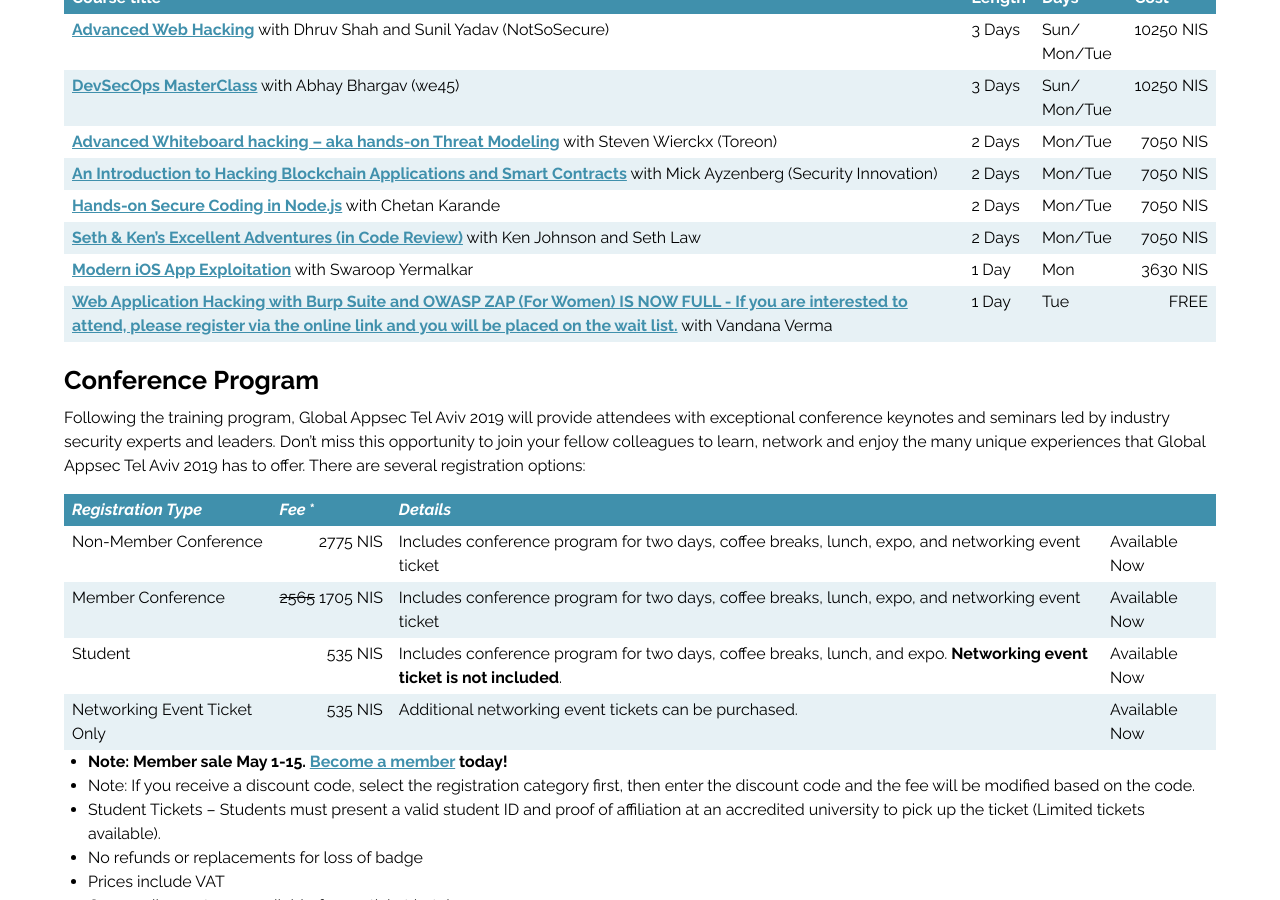
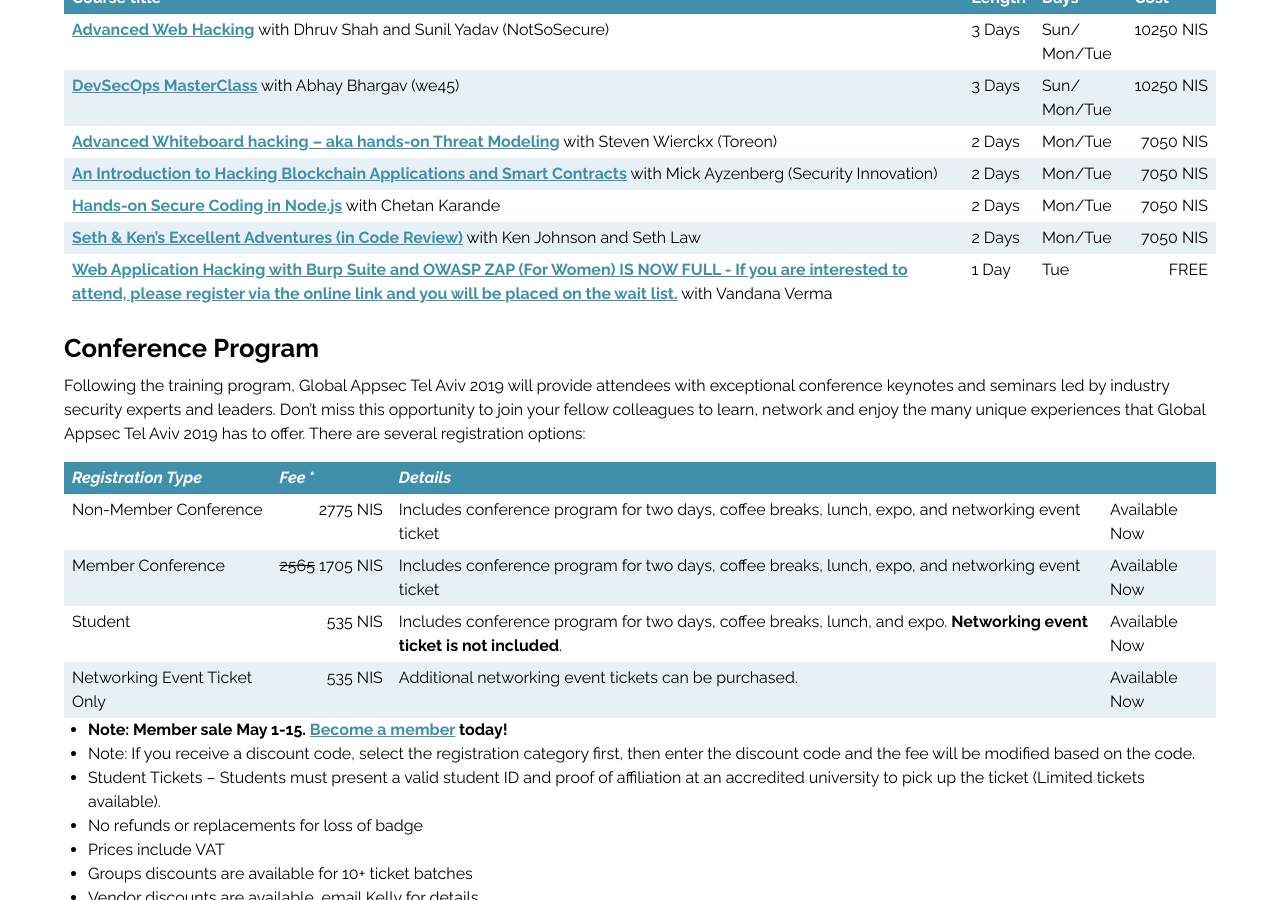
Before and after one commit to OWASP/AppSecTLV2019, a Jekyll site: the page built from registration/registration-locals.md, in a window 1280 px wide and 900 px high, scrolled down 623 px. Built offline with Jekyll 4.4.1, drawn with Linux system fonts in a browser that asks for light colours.

Commit message:
update courses

```diff
--- a/_data/trainings.yml
+++ b/_data/trainings.yml
@@ -40,13 +40,6 @@
   days: Mon/Tue
   localprice: 7050 NIS
   price: $1650
-- title: Modern iOS App Exploitation
-  url: https://globalappsectelaviv2019.sched.com/event/MEnz/modern-ios-app-exploitation
-  trainers: Swaroop Yermalkar
-  duration: 1 Day
-  days: Mon
-  localprice: 3630 NIS
-  price: $850
 - title: Web Application Hacking with Burp Suite and OWASP ZAP (For Women) IS NOW FULL - If you are interested to attend, please register via the online link and you will be placed on the wait list.
   url: https://globalappsectelaviv2019.sched.com/event/MLSU/web-application-hacking-with-burp-suite-and-owasp-zap-free-woman-only
   trainers: Vandana Verma
```
